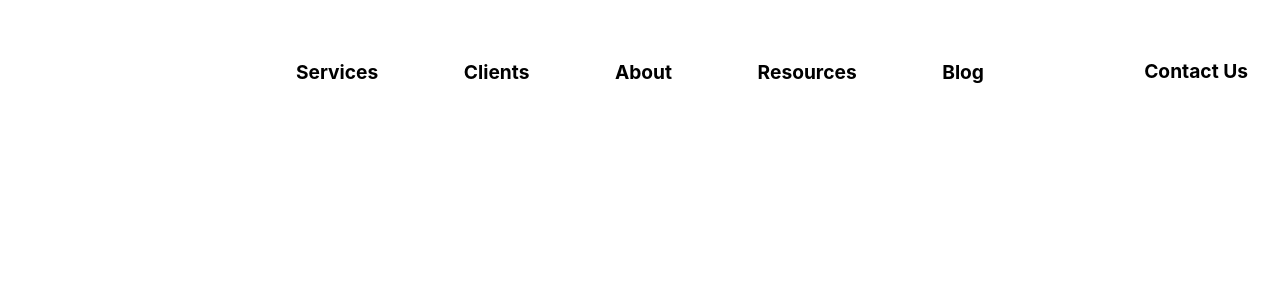
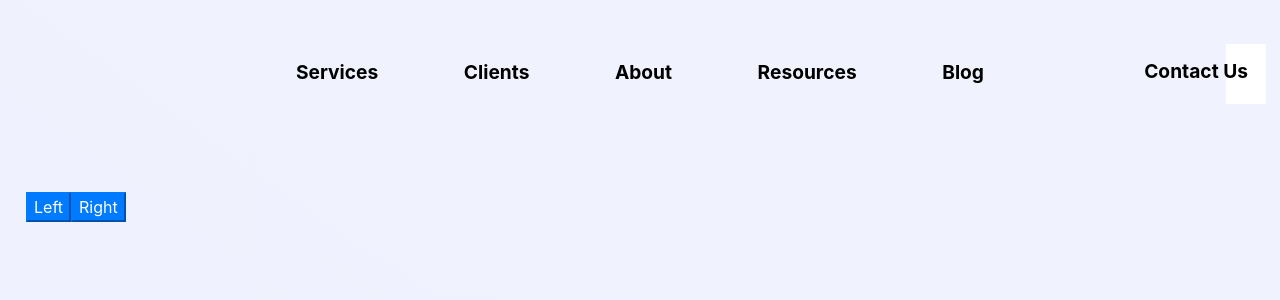
Before and after one commit to louleo/MUI, a React (Create React App) app in the folder core/: page / in a window 1280 px wide. Shown: the top 300 px of the page. Built offline with nearby package versions, Linux system fonts and the light colour scheme.

Commit message:
Update cucumber hero slider background

```diff
--- a/core/src/cucumber/components/header/CucumberHeader.tsx
+++ b/core/src/cucumber/components/header/CucumberHeader.tsx
@@ -8,8 +8,6 @@ export default class CucumberHeader extends Component<any, any>{
         this.state = {
             navClass:"cucumber-nav-show"
         };
-        console.log(styles);
-
     }
 
     render(){
--- a/core/src/cucumber/components/hero-slider/CucumberHeroSlider.tsx
+++ b/core/src/cucumber/components/hero-slider/CucumberHeroSlider.tsx
@@ -1,12 +1,83 @@
 import React, {Component} from 'react';
+import CucumberHeroSliderBackground from "./CucumberHeroSliderBackground";
+import CucumberHeroSliderButton from "./CucumberHeroSliderButton";
 
 class CucumberHeroSlider extends Component<any,any> {
+    private styles: {}[];
+
+    constructor(props:any){
+        super(props);
+        this.styles = [
+            {
+                background: "linear-gradient(36deg, rgb(238, 241, 253) 12%, rgb(240, 242, 254) 71%)"
+            },
+            {
+                background: "linear-gradient(36deg, rgb(45, 77, 185) 12%, rgb(112, 119, 255) 71%)"
+            },
+            {
+                background: "linear-gradient(36deg, rgb(209, 205, 199) 12%, rgb(237, 235, 232) 71%)"
+            },
+            {
+                background:"rgb(55, 100, 246)"
+            }
+        ];
+        this.state = {
+            current: 0,
+            leftStyle: this.styles[this.styles.length - 1],
+            rightStyle: this.styles[1],
+            centerStyle:this.styles[0],
+            direction:true
+        }
+    }
+
+
     render() {
         return (
             <div className={'cucumber-hero-slider-wrapper'}>
-
+                <CucumberHeroSliderBackground
+                    centerStyle={this.state.centerStyle}
+                    direction={this.state.direction}
+                    currentIndex={this.state.current}
+                ></CucumberHeroSliderBackground>
+                <CucumberHeroSliderButton buttonLeftClick={()=>this.onLeftClick()} buttonRightClick={()=>this.onRightClick()}></CucumberHeroSliderButton>
             </div>
         );
+    }
+
+    onLeftClick(){
+        let newCenter = this.state.current - 1;
+        if (newCenter < 0){
+            newCenter = this.styles.length -1
+        }
+        let newLeft = newCenter - 1;
+        if(newLeft < 0){
+            newLeft = this.styles.length - 1;
+        }
+        let newRight = this.state.current;
+        this.updateSlider(newCenter,newLeft,newRight,false);
+    }
+
+    updateSlider(current:number,left:number,right:number,direction:boolean){
+        this.setState({
+            current:current,
+            leftStyle:this.styles[left],
+            rightStyle:this.styles[right],
+            centerStyle:this.styles[current],
+            direction:direction
+        })
+    }
+
+    onRightClick(){
+        let newCenter = this.state.current + 1;
+        if (newCenter >= this.styles.length){
+            newCenter = 0;
+        }
+        let newRight = newCenter + 1;
+        if(newRight >= this.styles.length){
+             newRight = 0;
+        }
+        let newLeft = this.state.current;
+        this.updateSlider(newCenter,newLeft,newRight,true);
     }
 }
 
--- a/core/src/cucumber/components/hero-slider/CucumberHeroSliderBackground.tsx
+++ b/core/src/cucumber/components/hero-slider/CucumberHeroSliderBackground.tsx
@@ -0,0 +1,69 @@
+import React, {Component} from 'react';
+
+class CucumberHeroSliderBackground extends Component<any,any> {
+    constructor(props:any){
+        super(props);
+        this.state = {
+            leftTransform:0,
+            rightTransform:0,
+            centerStyle:props.centerStyle,
+            current:props.currentIndex
+        }
+    }
+
+    componentDidUpdate(prevProps: Readonly<any>, prevState: Readonly<any>, snapshot?: any): void {
+        if (prevProps.currentIndex !== this.props.currentIndex){
+            if (this.props.direction){
+                var intervalRight = setInterval(()=>{
+                        if(this.state.rightTransform >= 1){
+                            this.setState({
+                                rightTransform:0,
+                                centerStyle:this.props.centerStyle
+                            });
+                            clearInterval(intervalRight);
+                        }else{
+                            this.setState({
+                                rightTransform:this.state.rightTransform + 0.005
+                            })
+                        }
+                    }
+                    ,1);
+            }else{
+                var intervalLeft = setInterval(()=>{
+                        if(this.state.leftTransform >=1){
+                            this.setState({
+                                leftTransform:0,
+                                centerStyle:this.props.centerStyle
+                            });
+                            clearInterval(intervalLeft);
+                        }else{
+                            this.setState({
+                                leftTransform:this.state.leftTransform + 0.005
+                            })
+                        }
+                    }
+                    ,1);
+            }
+
+        }
+    }
+
+
+    render() {
+        return (
+            <React.Fragment>
+                <div className={"cucumber-hero-slider-background cucumber-chsb-left"} style={{...this.props.centerStyle,transform:"scale("+this.state.leftTransform+",1)"}}>
+
+                </div>
+                <div className={"cucumber-hero-slider-background"} style={{...this.state.centerStyle}}>
+
+                </div>
+                <div className={"cucumber-hero-slider-background cucumber-chsb-right"} style={{...this.props.centerStyle,transform:"scale("+this.state.rightTransform+",1)"}}>
+
+                </div>
+            </React.Fragment>
+        );
+    }
+}
+
+export default CucumberHeroSliderBackground;
--- a/core/src/cucumber/components/hero-slider/CucumberHeroSliderButton.tsx
+++ b/core/src/cucumber/components/hero-slider/CucumberHeroSliderButton.tsx
@@ -3,8 +3,9 @@ import React, {Component} from 'react';
 class CucumberHeroSliderButton extends Component<any,any> {
     render() {
         return (
-            <div>
-
+            <div style={{marginTop:"10rem"}}>
+                <button onClick={()=>this.props.buttonLeftClick()} className={"btn-primary"}>Left</button>
+                <button onClick={()=>this.props.buttonRightClick()} className={"btn-primary"}>Right</button>
             </div>
         );
     }
--- a/core/src/cucumber/index.scss
+++ b/core/src/cucumber/index.scss
@@ -5,3 +5,4 @@ $border-radius-base:  0px;
 @import './scss/buttons';
 @import "./scss/links";
 @import "./scss/header";
+@import "./scss/hero-slider";
--- a/core/src/cucumber/index.tsx
+++ b/core/src/cucumber/index.tsx
@@ -6,6 +6,7 @@ import CucumberHeaderLinkContainer from "./components/header/CucumberHeaderLinkC
 import CucumberHeaderLink from "./components/header/CucumberHeaderLink";
 import CucumberHeaderButton from "./components/header/CucumberHeaderButton";
 import CucumberHeader from './components/header/CucumberHeader';
+import CucumberHeroSlider from "./components/hero-slider/CucumberHeroSlider";
 
 function CucumberApp() {
     return (
@@ -21,6 +22,7 @@ function CucumberApp() {
                 </CucumberHeaderLinkContainer>
                 <CucumberHeaderButton title={"Contact Us"} href={"/contact"}/>
             </CucumberHeader>
+            <CucumberHeroSlider></CucumberHeroSlider>
         </div>
     );
 }
--- a/core/src/cucumber/scss/hero-slider.scss
+++ b/core/src/cucumber/scss/hero-slider.scss
@@ -9,3 +9,34 @@
   display: grid;
   grid-template-rows: [header] 40px [content] 1fr;
 }
+
+.cucumber-hero-slider-background{
+  height: 100vh;
+  position: absolute;
+  top: 0px;
+  padding: 0px;
+  margin: 0px;
+}
+
+.cucumber-hero-slider-background:nth-child(1) {
+  transform: scaleX(0);
+  left: 0px;
+  width: 100%;
+  z-index: -1;
+  transform-origin: 0px 50%;
+}
+
+.cucumber-hero-slider-background:nth-child(2) {
+  left: 0px;
+  width: 100%;
+  z-index: -10;
+}
+
+.cucumber-hero-slider-background:nth-child(3) {
+  transform: scaleX(0);
+  left: unset;
+  right: 0px;
+  width: 100%;
+  z-index: -1;
+  transform-origin: 100% 50%;
+}
```
